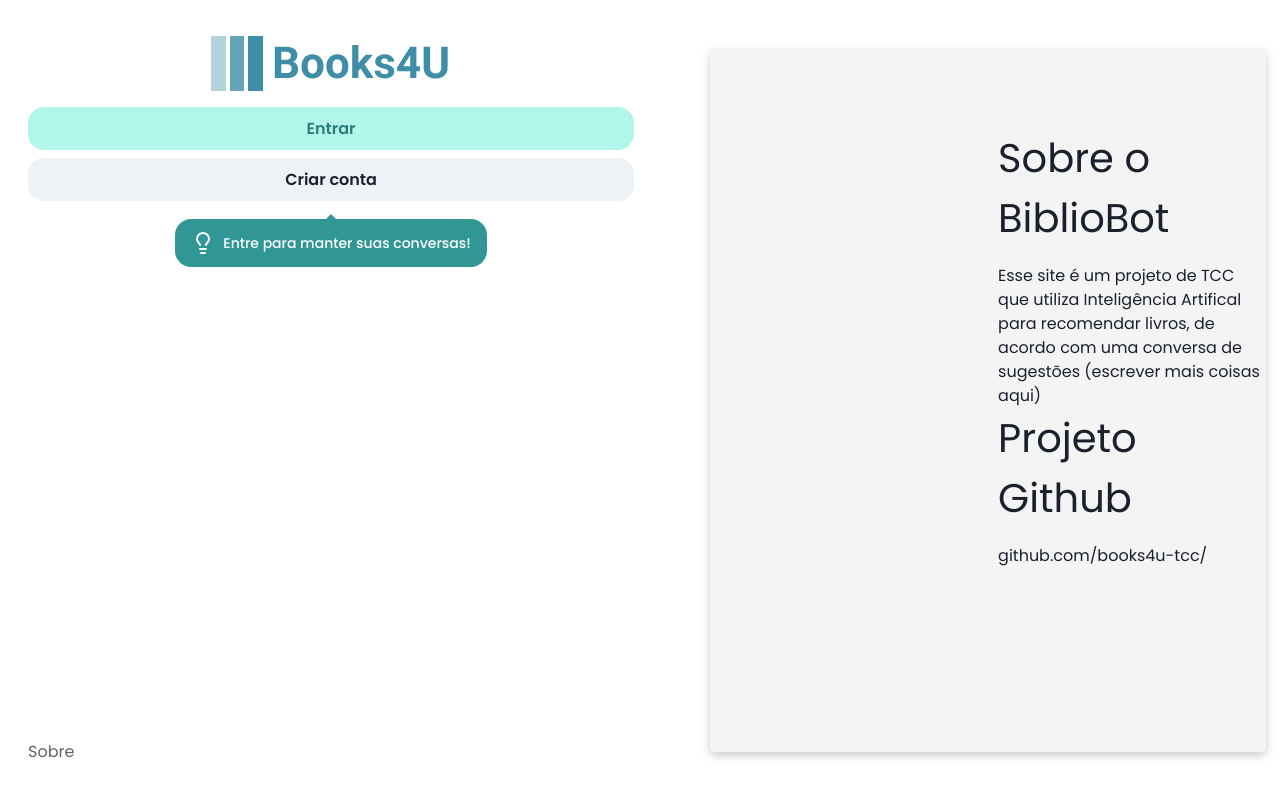
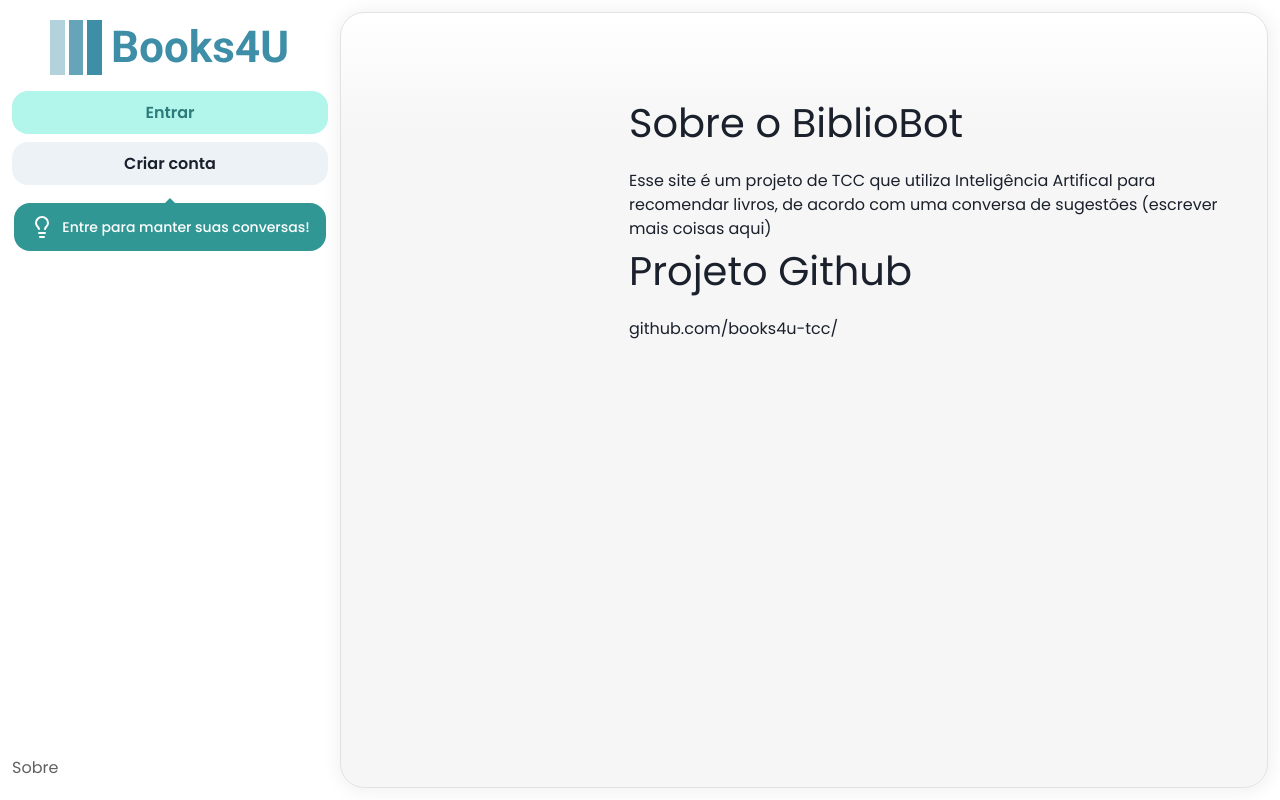
Before and after one commit to books4u-tcc/frontend, a React (Vite) app: page /about in a window 1280 px wide. Built offline with nearby package versions, Linux system fonts and the light colour scheme.

Commit message:
feat: layout changes

```diff
--- a/src/components/about/AboutInformations.tsx
+++ b/src/components/about/AboutInformations.tsx
@@ -1,23 +1,40 @@
-import { Flex } from "@chakra-ui/react";
-
+import { Flex, Link } from "@chakra-ui/react";
 
 export default function AboutInformations() {
   return (
-        <Flex w="90%" h="100%" bg="#F4F4F4" paddingTop="5rem" marginLeft="4rem" my="2rem" boxShadow="default" borderRadius="5px">
-            <Flex w="50%" h="50%" marginLeft="18rem" flexDir="column">
+    <Flex w="100%" h="100%" minW="600px" py={3} pr={3} maxH="100dvh">
+      <Flex
+        py={3}
+        pr={3}
+        maxH="100dvh"
+        h="100%"
+        paddingTop="5rem"
+        borderRadius="3xl"
+        bg="linear-gradient( #F6F6F600 0%, #F6F6F6 15%)"
+        border="1px solid #E2E2E2"
+        boxShadow="1px 1px 18px 3px rgb(0 0 0 / 6%)"
+      >
+        <Flex w="100%" h="100%" marginLeft="18rem" flexDir="column">
           <Flex fontSize="250%">
             <h1>Sobre o BiblioBot</h1>
           </Flex>
           <Flex fontSize="100%" paddingTop="1rem">
-                <h1>Esse site é um projeto de TCC que utiliza Inteligência Artifical para recomendar livros, de acordo com uma conversa de sugestões (escrever mais coisas aqui)</h1>
+            <h1>
+              Esse site é um projeto de TCC que utiliza Inteligência Artifical
+              para recomendar livros, de acordo com uma conversa de sugestões
+              (escrever mais coisas aqui)
+            </h1>
           </Flex>
           <Flex fontSize="250%">
             <h1>Projeto Github</h1>
           </Flex>
           <Flex fontSize="100%" paddingTop="1rem">
+            <Link href="https://github.com/books4u-tcc/" target="_blank">
               <h1>github.com/books4u-tcc/</h1>
+            </Link>
           </Flex>
         </Flex>
       </Flex>
-    )
+    </Flex>
+  );
 }
--- a/src/components/sidebar/Sidebar.tsx
+++ b/src/components/sidebar/Sidebar.tsx
@@ -4,18 +4,21 @@ import { SidebarButton } from "./sidebar-button";
 import { SidebarSignedIn } from "./sidebar-signedin";
 import { SidebarSignedOut } from "./sidebar-signedout";
 import { useAuthStore } from "../../stores/auth";
+import { Link as RouterLink } from "react-router-dom";
 
 export default function Sidebar() {
-  const authenticated = useAuthStore(s => s.authenticated)
+  const authenticated = useAuthStore((s) => s.authenticated);
 
-  console.log(authenticated)
+  console.log(authenticated);
 
   return (
     <Flex w="100%" h="100%" flexDir="column" justifySelf="start" px={3} py={5}>
       <Flex flexDir="column" h="100%" w="100%" alignItems="center" gap={4}>
-        <img src={logoBig}></img>
+        <RouterLink to="/">
+          <img src={logoBig}></img>
+        </RouterLink>
 
-        { authenticated ? <SidebarSignedIn /> : <SidebarSignedOut />}
+        {authenticated ? <SidebarSignedIn /> : <SidebarSignedOut />}
       </Flex>
     </Flex>
   );
--- a/src/components/sidebar/sidebar-signedin.tsx
+++ b/src/components/sidebar/sidebar-signedin.tsx
@@ -3,6 +3,7 @@ import { SidebarButton } from "./sidebar-button";
 import { Flex, Icon, Link } from "@chakra-ui/react";
 import { FiPlus } from "react-icons/fi";
 import { authStoreActions } from "../../stores/auth";
+import { Link as RouterLink }  from 'react-router-dom'
 
 export function SidebarSignedIn() {
   return (
@@ -16,7 +17,7 @@ export function SidebarSignedIn() {
       </Flex>
 
       <Flex flexDir="column" w="100%" alignItems="start" color="#616161">
-        <Link>Sobre</Link>
+        <Link as={RouterLink} to="/about" >Sobre</Link>
         <Link onClick={authStoreActions.logout}>Log Out</Link>
       </Flex>
     </Fragment>
--- a/src/components/sidebar/sidebar-signedout.tsx
+++ b/src/components/sidebar/sidebar-signedout.tsx
@@ -2,22 +2,26 @@ import { Flex, Link } from "@chakra-ui/react";
 import { Fragment } from "react/jsx-runtime";
 import { SidebarButton } from "./sidebar-button";
 import { SidebarTip } from "./sidebar-tip";
-import { Link as RouterLink} from 'react-router-dom'
+import { Link as RouterLink } from "react-router-dom";
 
 export function SidebarSignedOut() {
   return (
     <Fragment>
       <Flex flex={1} flexDir="column" w="100%" gap={2}>
-        <SidebarButton as={RouterLink} to="/account/auth" highlighted >
+        <SidebarButton as={RouterLink} to="/account/auth" highlighted>
           Entrar
         </SidebarButton>
-        <SidebarButton as={RouterLink} to="/account/auth">Criar conta</SidebarButton>
+        <SidebarButton as={RouterLink} to="/account/auth">
+          Criar conta
+        </SidebarButton>
 
         <SidebarTip />
       </Flex>
 
       <Flex flexDir="column" w="100%" alignItems="start" color="#616161">
-        <Link>Sobre</Link>
+        <Link as={RouterLink} to="/about">
+          Sobre
+        </Link>
       </Flex>
     </Fragment>
   );
--- a/src/pages/About.tsx
+++ b/src/pages/About.tsx
@@ -1,14 +1,12 @@
 import { Flex } from "@chakra-ui/react";
 import Sidebar from "../components/sidebar/Sidebar";
 import AboutInformations from "../components/about/AboutInformations";
+import { PageScaffold } from "./PageScaffold";
 
 export function About() {
-    return <div>
-        <Flex h="100vh" p="1rem">
-      <Sidebar/>
-      <Flex w="100%" direction="column">
-        <AboutInformations />
-      </Flex>
-    </Flex>
-    </div>
+  return (
+    <PageScaffold>
+      <AboutInformations />
+    </PageScaffold>
+  );
 }
--- a/src/pages/AccountForm.tsx
+++ b/src/pages/AccountForm.tsx
@@ -3,34 +3,55 @@ import Sidebar from "../components/sidebar/Sidebar";
 import { Register } from "../components/account/register";
 import React, { useState } from "react";
 import { Login } from "../components/account/login";
+import { PageScaffold } from "./PageScaffold";
 
 interface Props {
-  type: "register" | "login"
+  type: "register" | "login";
 }
 
-const AccountForm : React.FC<Props> = ({type = "login"}) => {
-    const [pageType, setPageType] = useState(type);
-    return(
-    <Flex h="100vh" p="1rem">
-      <Sidebar/>
-      <Flex w="100%" direction="column" justifyContent="center" alignItems="center">
-          {pageType === "register" ?
+const AccountForm: React.FC<Props> = ({ type = "login" }) => {
+  const [pageType, setPageType] = useState(type);
+  return (
+    <PageScaffold>
+      <Flex
+        w="100%"
+        direction="column"
+        justifyContent="center"
+        alignItems="center"
+      >
+        {pageType === "register" ? (
           <>
-            <Register/>
+            <Register />
             <>
               <Text display="inline-block">Já possui uma conta?</Text>
-              <Button display="inline-block" background="none" border="none" color="blue" onClick={() => setPageType("login")}>Entrar</Button>
-
+              <Button
+                display="inline-block"
+                background="none"
+                border="none"
+                color="blue"
+                onClick={() => setPageType("login")}
+              >
+                Entrar
+              </Button>
             </>
-          </> :
+          </>
+        ) : (
           <>
-            <Login/>
-            <Text>Ainda não possui uma conta?</Text><Button background="none" border="none" color="blue" onClick={() => setPageType("register")}>Criar conta</Button>
+            <Login />
+            <Text>Ainda não possui uma conta?</Text>
+            <Button
+              background="none"
+              border="none"
+              color="blue"
+              onClick={() => setPageType("register")}
+            >
+              Criar conta
+            </Button>
           </>
-          }
+        )}
       </Flex>
-    </Flex>
-    );
+    </PageScaffold>
+  );
 };
 
 export default AccountForm;
--- a/src/pages/Home.tsx
+++ b/src/pages/Home.tsx
@@ -2,22 +2,14 @@ import { Flex, Grid, GridItem } from "@chakra-ui/react";
 import { ChatContainer } from "../components/chat/chat-container";
 import Sidebar from "../components/sidebar/Sidebar";
 import { ChatContextProvider } from "../components/chat/chat-context";
+import { PageScaffold } from "./PageScaffold";
 
 export function Home() {
   return (
-    <div>
-      <Grid h="100dvh" templateColumns={['200px 3fr', '200px 3fr', '340px 3fr']}>
-        <GridItem>
-          <Sidebar />
-        </GridItem>
-        <GridItem>
-          <Flex w="100%" h="100%" direction="column">
-            <ChatContextProvider>
-              <ChatContainer />
-            </ChatContextProvider>
-          </Flex>
-        </GridItem>
-      </Grid>
-    </div>
+    <PageScaffold>
+      <ChatContextProvider>
+        <ChatContainer />
+      </ChatContextProvider>
+    </PageScaffold>
   );
 }
--- /dev/null
+++ b/src/pages/PageScaffold.tsx
@@ -0,0 +1,22 @@
+import { Flex, Grid, GridItem } from "@chakra-ui/react";
+import { ReactNode } from "react";
+import Sidebar from "../components/sidebar/Sidebar";
+
+interface PageScaffoldProps {
+  children?: ReactNode;
+}
+
+export function PageScaffold({ children }: PageScaffoldProps) {
+  return (
+    <Grid h="100dvh" templateColumns={["200px 3fr", "200px 3fr", "340px 3fr"]}>
+      <GridItem>
+        <Sidebar />
+      </GridItem>
+      <GridItem>
+        <Flex w="100%" h="100%" direction="column">
+          {children}
+        </Flex>
+      </GridItem>
+    </Grid>
+  );
+}
```
Lines whose indentation alone changed are shown as unchanged.
